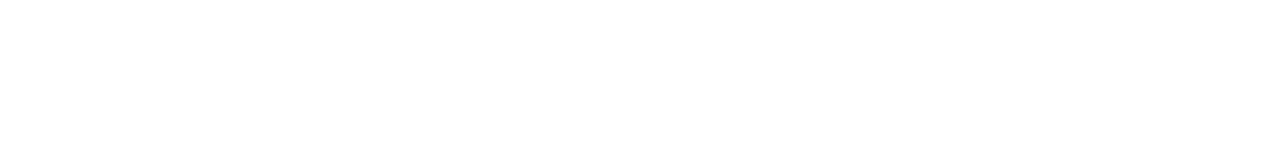
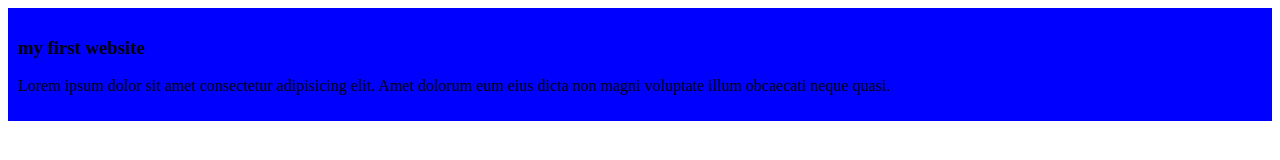
Before and after one commit to samia2302/my-simple-website, a plain HTML site: page index.html in a window 1280 px wide. Drawn offline with Linux system fonts and the light colour scheme.

Commit message:
added first blog

```diff
--- a/index.html
+++ b/index.html
@@ -4,8 +4,12 @@
     <meta charset="UTF-8">
     <meta name="viewport" content="width=device-width, initial-scale=1.0">
     <title>my simple website</title>
+    <link rel="stylesheet" href="styles/blog.css">
 </head>
 <body>
-
+    <div>
+        <h3>my first website</h3>
+        <p>Lorem ipsum dolor sit amet consectetur adipisicing elit. Amet dolorum eum eius dicta non magni voluptate illum obcaecati neque quasi.</p>
+    </div>
 </body>
 </html>
--- /dev/null
+++ b/styles/blog.css
@@ -0,0 +1,4 @@
+div{
+    background-color: blue;
+    padding: 10px;
+}
```
